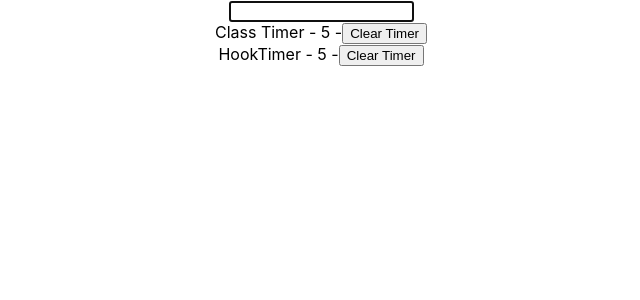
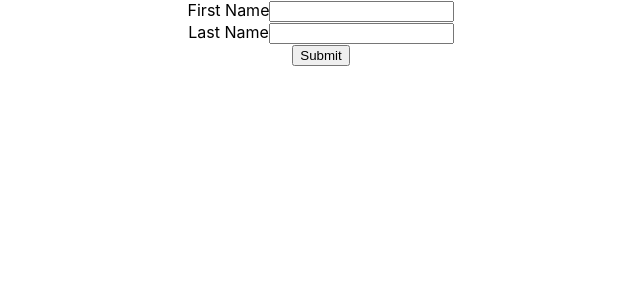
Before and after one commit to ayub6717/React-Hooks, a React (Create React App) app: page / in a window 1280 px wide. Shown: the top 300 px of the page, without its empty margins (319-959 px from the left). Built offline with nearby package versions, Linux system fonts and the light colour scheme.

Commit message:
useInput Custom Hook

```diff
--- a/src/App.js
+++ b/src/App.js
@@ -1,8 +1,9 @@
-import React from 'react';
-import './App.css';
-import ClassTimer from './Components/UseRef/ClassTimer';
-import FocusInput from './Components/UseRef/FocusInput';
-import HookTimer from './Components/UseRef/HookTimer';
+import React from "react";
+import "./App.css";
+import UserForm from "./Components/CustomHook/UserForm";
+// import ClassTimer from './Components/UseRef/ClassTimer';
+// import FocusInput from './Components/UseRef/FocusInput';
+// import HookTimer from './Components/UseRef/HookTimer';
 // import ComponentA from './Components/UseReducer/ComponentA';
 // import ComponentB from './Components/UseReducer/ComponentB';
 // import DataFetching from './Components/UseReducer/DataFetching';
@@ -40,7 +41,6 @@
 // export const CountContext = React.createContext()
 
 function App() {
-
   // const [count, dispatch] = useReducer(reducer, initialState);
 
   return (
@@ -69,14 +69,12 @@
       </CountContext.Provider>
       <DataFetching />
       <Callback />
-      */}
-
       <FocusInput />
       <ClassTimer />
       <HookTimer />
+      */}
 
-
-
+      <UserForm />
     </div>
   );
 }
--- /dev/null
+++ b/src/Components/CustomHook/UserForm.js
@@ -0,0 +1,37 @@
+import React, { useState } from 'react'
+import useInput from './useInput';
+
+function UserForm() {
+  const [firstName, bindFirstName, resetFirstName] = useInput('')
+  const [lastName, bindLastName, resetLastName] = useInput('')
+
+  const submitHandler = e => {
+    e.preventDefault()
+    alert(`Hello ${firstName} ${lastName}`)
+    resetFirstName()
+    resetLastName()
+  }
+	return (
+		<div>
+      <form onSubmit={submitHandler}>
+				<div>
+					<label>First Name</label>
+					<input
+            type="text"
+            {...bindFirstName}
+					/>
+				</div>
+				<div>
+					<label>Last Name</label>
+					<input
+            type="text"
+            {...bindLastName}
+					/>
+        </div>
+        <button>Submit</button>
+			</form>
+		</div>
+	)
+}
+
+export default UserForm
--- /dev/null
+++ b/src/Components/CustomHook/useInput.js
@@ -0,0 +1,17 @@
+import {useState} from 'react'
+
+function useInput(initialValue) {
+  const [value, setValue] = useState(initialValue)
+  const reset = () => {
+    setValue('')
+  }
+  const bind = {
+    value,
+    onChange: e => {
+      setValue(e.target.value)
+    }
+  }
+  return [value, bind, reset]
+}
+
+export default useInput
```
Also changed, not shown: 1 other file (tests, documents, lock files or other folders).
